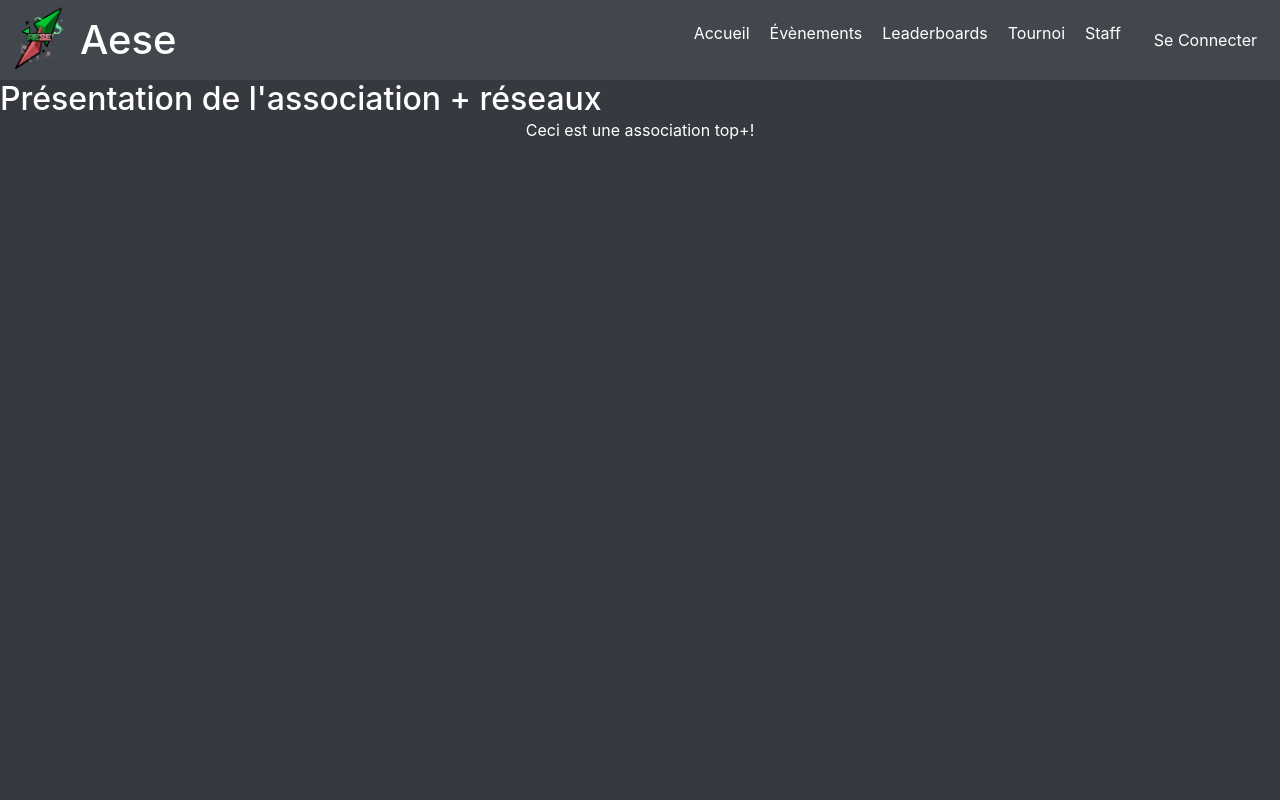
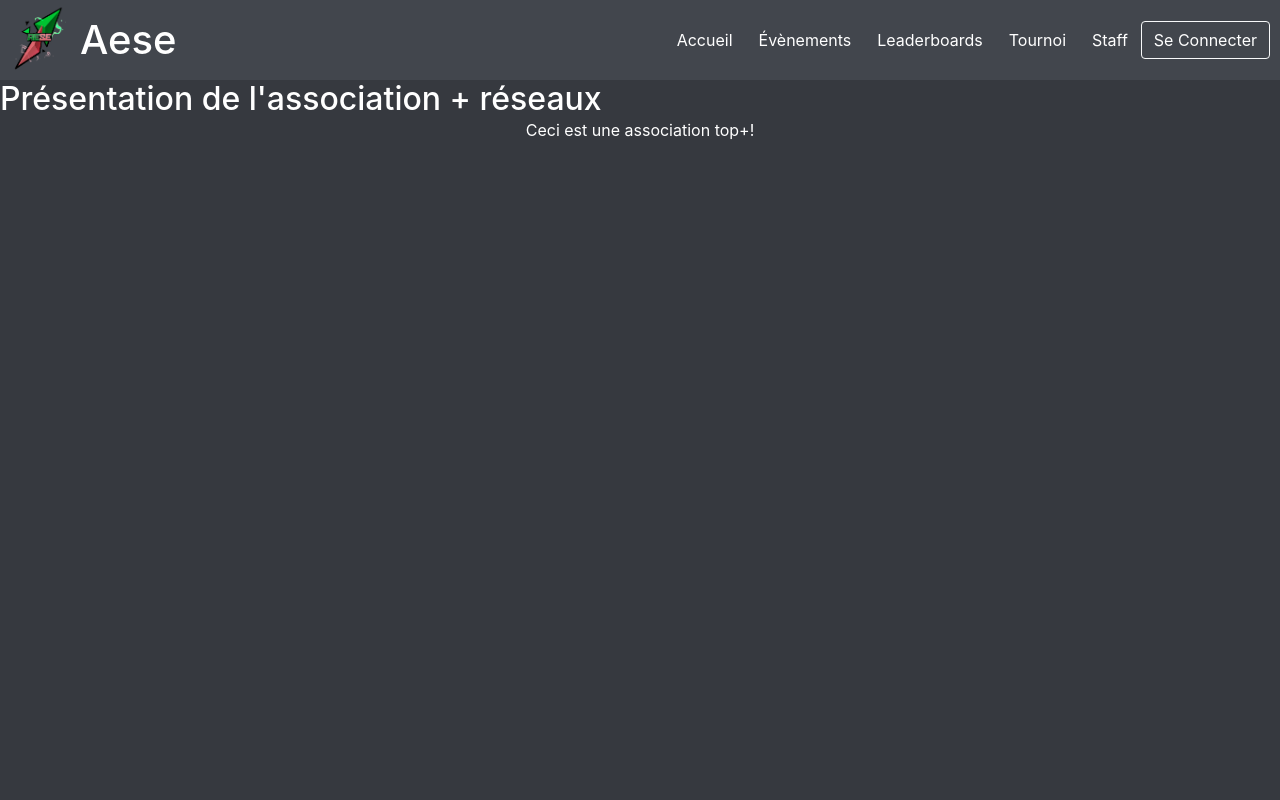
Before and after one commit to Cizalto/Aese, a React (Create React App) app: page / in a window 1280 px wide. Shown: the top 800 px of the page. Built offline with nearby package versions, Linux system fonts and the light colour scheme.

Commit message:
Header v1 done

```diff
--- a/src/App.css
+++ b/src/App.css
@@ -48,9 +48,8 @@ p {
   color: white;
 }
 
-li {
-  margin: 10px;
-  margin-left: 10px;
+ul {
+  margin-right: 10px;
 }
 
 .Section {
--- a/src/App.js
+++ b/src/App.js
@@ -16,12 +16,12 @@ function App() {
           {/* block Nav */}
           <div class="d-inline-flex">
             <ul class="nav align-self-center">
-              <li class="nav-items"><a href="#Sec1" class="nav-links text-white text-decoration-none">Accueil</a></li>
-              <li class="nav-items"><a href="#Sec2" class="nav-links text-white text-decoration-none">Évènements</a></li>
-              <li class="nav-items"><a href="#Sec3" class="nav-links text-white text-decoration-none">Leaderboards</a></li>
-              <li class="nav-items"><a href="#Sec3" class="nav-links text-white text-decoration-none">Tournoi</a></li>
-              <li class="nav-items"><a href="#Sec4" class="nav-links text-white text-decoration-none">Staff</a></li>
-              <li><a href=""><button class="btn text-white">Se Connecter</button></a></li>
+              <li class="nav-items"><a href="#Sec1" class="nav-links"><button class="btn text-white text-decoration-none">Accueil</button></a></li>
+              <li class="nav-items"><a href="#Sec2" class="nav-links"><button class="btn text-white text-decoration-none">Évènements</button></a></li>
+              <li class="nav-items"><a href="#Sec3" class="nav-links"><button class="btn text-white text-decoration-none">Leaderboards</button></a></li>
+              <li class="nav-items"><a href="#Sec3" class="nav-links"><button class="btn text-white text-decoration-none">Tournoi</button></a></li>
+              <li class="nav-items"><a href="#Sec4" class="nav-links"><button class="btn text-white text-decoration-none">Staff</button></a></li>
+              <li><a href=""><button class="btn btn-outline-light text-white">Se Connecter</button></a></li>
             </ul>
           </div>
         </span>
```
